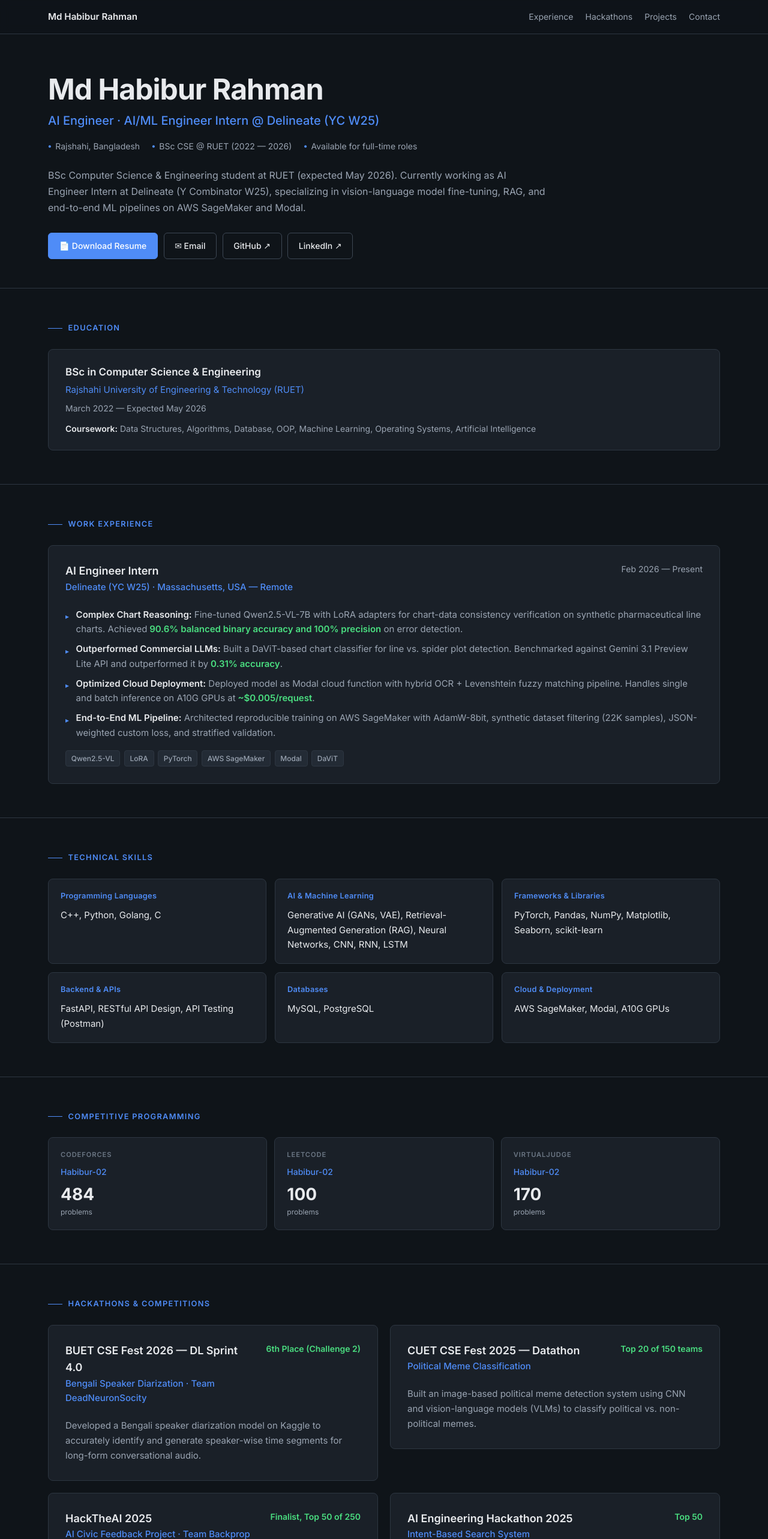
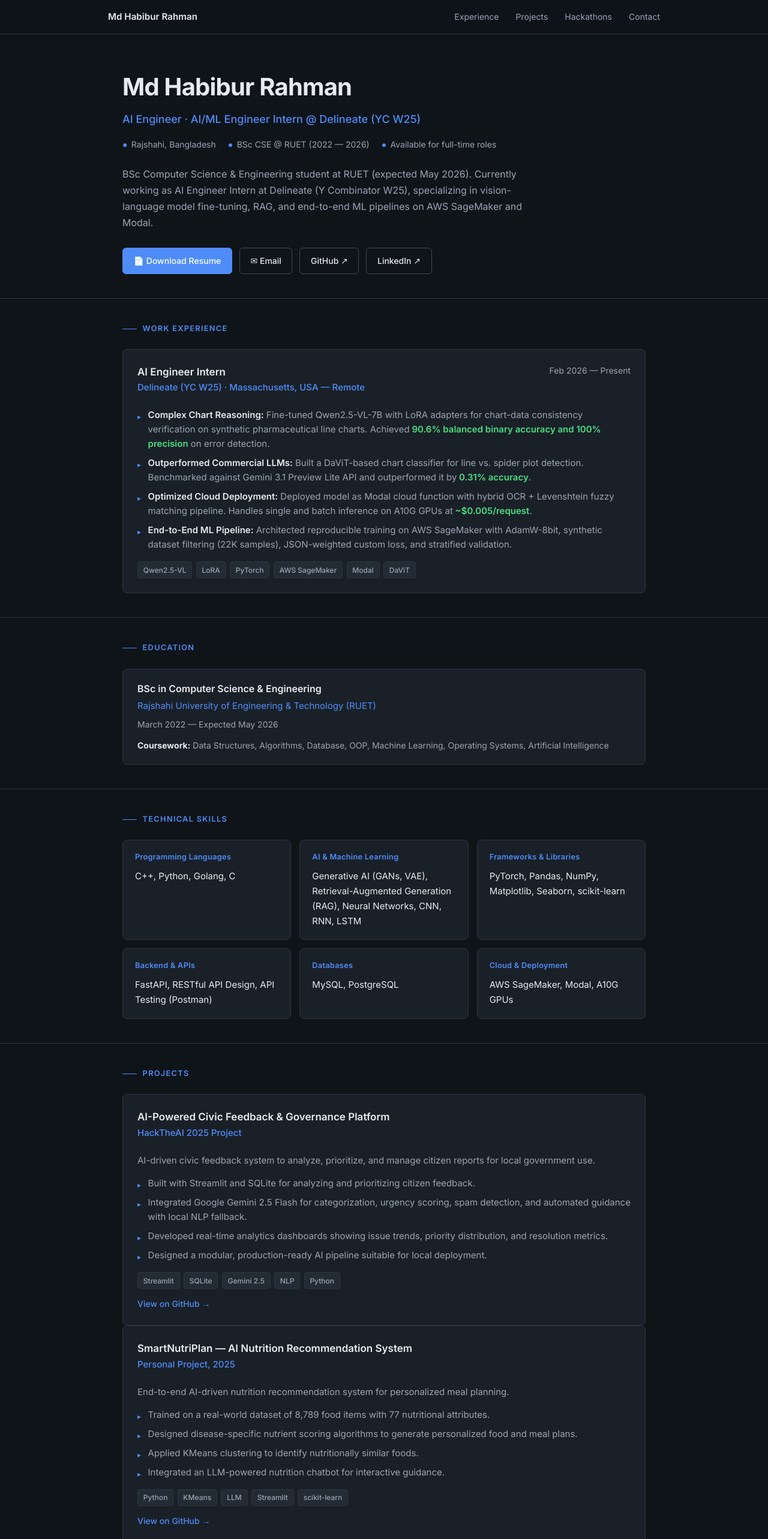
Before and after one commit to Habibur-02/Portfolio, a React (Vite) app: page / in a window 1280 px wide. Shown: the top 2566 px of the page at 60% size. Built offline with nearby package versions, Linux system fonts and the light colour scheme.

Commit message:
Add files via upload

```diff
--- a/src/App.jsx
+++ b/src/App.jsx
@@ -155,14 +155,11 @@ function Nav() {
   return (
     <nav className="nav">
       <div className="container nav-inner">
-        <a href="#top" className="nav-brand">
-          <span className="nav-brand-full">Md Habibur Rahman</span>
-          <span className="nav-brand-short">Habibur</span>
-        </a>
+        <a href="#top" className="nav-brand">Md Habibur Rahman</a>
         <div className="nav-links">
           <a href="#experience" className="nav-link">Experience</a>
-          <a href="#hackathons" className="nav-link secondary">Hackathons</a>
-          <a href="#projects" className="nav-link tertiary">Projects</a>
+          <a href="#projects" className="nav-link">Projects</a>
+          <a href="#hackathons" className="nav-link">Hackathons</a>
           <a href="#contact" className="nav-link">Contact</a>
         </div>
       </div>
@@ -214,7 +211,7 @@ function Experience() {
           <FadeIn key={i} delay={0.05 * i}>
             <article className="item">
               <div className="item-header">
-                <div className="item-header-main">
+                <div>
                   <div className="item-title">{e.title}</div>
                   <div className="item-subtitle">{e.company} · {e.location}</div>
                 </div>
@@ -256,8 +253,8 @@ function EducationSection() {
             <div className="edu-meta">
               <span>{e.period}</span>
             </div>
-            <p className="edu-coursework">
-              <strong>Coursework:</strong> {e.coursework}
+            <p style={{ fontSize: '0.875rem', color: 'var(--text-muted)', marginTop: '0.75rem' }}>
+              <strong style={{ color: 'var(--text)' }}>Coursework:</strong> {e.coursework}
             </p>
           </div>
         </FadeIn>
@@ -303,12 +300,11 @@ function Projects() {
         <FadeIn>
           <h2 className="section-title">Projects</h2>
         </FadeIn>
-        <div className="two-col-grid">
         {DATA.projects.map((p, i) => (
           <FadeIn key={i} delay={0.05 * i}>
             <article className="item">
               <div className="item-header">
-                  <div className="item-header-main">
+                <div>
                   <div className="item-title">{p.title}</div>
                   <div className="item-subtitle">{p.subtitle}</div>
                 </div>
@@ -331,7 +327,6 @@ function Projects() {
           </FadeIn>
         ))}
       </div>
-      </div>
     </section>
   );
 }
@@ -343,12 +338,11 @@ function Hackathons() {
         <FadeIn>
           <h2 className="section-title">Hackathons & Competitions</h2>
         </FadeIn>
-        <div className="two-col-grid">
         {DATA.hackathons.map((h, i) => (
           <FadeIn key={i} delay={0.04 * i}>
             <article className="item">
               <div className="item-header">
-                  <div className="item-header-main">
+                <div>
                   <div className="item-title">{h.name}</div>
                   <div className="item-subtitle">{h.role}</div>
                 </div>
@@ -360,7 +354,6 @@ function Hackathons() {
             </article>
           </FadeIn>
         ))}
-        </div>
       </div>
     </section>
   );
@@ -422,26 +415,22 @@ function Contact() {
         </FadeIn>
         <FadeIn delay={0.05}>
           <div className="item">
-            <div className="contact-grid">
+            <div style={{ display: 'grid', gridTemplateColumns: 'repeat(auto-fit, minmax(220px, 1fr))', gap: '1rem' }}>
               <div>
-                <div className="contact-label">Email</div>
-                <div className="contact-value">
-                  <a href={`mailto:${DATA.email}`}>{DATA.email}</a>
-                </div>
+                <div style={{ fontSize: '0.75rem', color: 'var(--text-dim)', textTransform: 'uppercase', letterSpacing: '0.05em', marginBottom: '0.35rem' }}>Email</div>
+                <a href={`mailto:${DATA.email}`} style={{ color: 'var(--accent)', fontSize: '0.9375rem' }}>{DATA.email}</a>
               </div>
               <div>
-                <div className="contact-label">Phone</div>
-                <div className="contact-value">{DATA.phone}</div>
+                <div style={{ fontSize: '0.75rem', color: 'var(--text-dim)', textTransform: 'uppercase', letterSpacing: '0.05em', marginBottom: '0.35rem' }}>Phone</div>
+                <span style={{ fontSize: '0.9375rem' }}>{DATA.phone}</span>
               </div>
               <div>
-                <div className="contact-label">Location</div>
-                <div className="contact-value">{DATA.location}</div>
+                <div style={{ fontSize: '0.75rem', color: 'var(--text-dim)', textTransform: 'uppercase', letterSpacing: '0.05em', marginBottom: '0.35rem' }}>Location</div>
+                <span style={{ fontSize: '0.9375rem' }}>{DATA.location}</span>
               </div>
               <div>
-                <div className="contact-label">LinkedIn</div>
-                <div className="contact-value">
-                  <a href={DATA.linkedin} target="_blank" rel="noopener noreferrer">habibur02</a>
-                </div>
+                <div style={{ fontSize: '0.75rem', color: 'var(--text-dim)', textTransform: 'uppercase', letterSpacing: '0.05em', marginBottom: '0.35rem' }}>LinkedIn</div>
+                <a href={DATA.linkedin} target="_blank" rel="noopener noreferrer" style={{ color: 'var(--accent)', fontSize: '0.9375rem' }}>habibur02</a>
               </div>
             </div>
           </div>
@@ -469,13 +458,13 @@ export default function App() {
     <>
       <Nav />
       <Hero />
+      <Experience />
       <EducationSection />
-      <Experience />
       <Skills />
-      <Profiles />
+      <Projects />
       <Hackathons />
       <Achievements />
-      <Projects />
+      <Profiles />
       <Contact />
       <Footer />
     </>
--- a/src/styles.css
+++ b/src/styles.css
@@ -1,6 +1,6 @@
 /* ============================================
-   Md Habibur Rahman — Portfolio
-   Responsive: Mobile (<640) | Tablet (640-1024) | Desktop (1024+)
+   Recruiter-first portfolio
+   Single font: Inter | Clean dark theme
    ============================================ */
 :root {
   --bg: #0f1419;
@@ -20,13 +20,9 @@
   box-sizing: border-box;
   margin: 0;
   padding: 0;
-  min-width: 0;
 }
 
-html {
-  scroll-behavior: smooth;
-  -webkit-text-size-adjust: 100%;
-}
+html { scroll-behavior: smooth; }
 
 body {
   background: var(--bg);
@@ -35,32 +31,20 @@ body {
   font-size: 15px;
   line-height: 1.6;
   -webkit-font-smoothing: antialiased;
-  -moz-osx-font-smoothing: grayscale;
-  overflow-x: hidden;
+  -moz-osx::font-smoothing: grayscale;
 }
 
 a { color: inherit; text-decoration: none; }
 
 ::selection { background: var(--accent); color: white; }
 
-img, svg { max-width: 100%; height: auto; }
-
 /* ============================================
-   CONTAINER — wider on desktop
+   LAYOUT
    ============================================ */
 .container {
-  width: 100%;
-  max-width: 1200px;
+  max-width: 920px;
   margin: 0 auto;
-  padding: 0 1.25rem;
-}
-
-@media (min-width: 768px) {
-  .container { padding: 0 2rem; }
-}
-
-@media (min-width: 1024px) {
-  .container { padding: 0 2.5rem; }
+  padding: 0 1.5rem;
 }
 
 /* ============================================
@@ -79,85 +63,58 @@ img, svg { max-width: 100%; height: auto; }
   display: flex;
   justify-content: space-between;
   align-items: center;
-  padding-top: 1rem;
-  padding-bottom: 1rem;
-  gap: 1rem;
-  min-width: 0;
+  padding: 1rem 0;
 }
 
 .nav-brand {
   font-size: 0.95rem;
   font-weight: 600;
-  white-space: nowrap;
-  overflow: hidden;
-  text-overflow: ellipsis;
-  flex-shrink: 1;
-  min-width: 0;
 }
-
-.nav-brand-full { display: inline; }
-.nav-brand-short { display: none; }
 
 .nav-links {
   display: flex;
-  gap: 1.25rem;
-  flex-shrink: 0;
+  gap: 1.75rem;
 }
 
 .nav-link {
   font-size: 0.875rem;
   color: var(--text-muted);
   transition: color 0.15s;
-  white-space: nowrap;
 }
 
 .nav-link:hover { color: var(--text); }
 
-@media (max-width: 640px) {
-  .nav-inner { padding-top: 0.85rem; padding-bottom: 0.85rem; }
-  .nav-brand { font-size: 0.85rem; }
-  .nav-brand-full { display: none; }
-  .nav-brand-short { display: inline; }
-  .nav-links { gap: 0.85rem; }
+@media (max-width: 540px) {
+  .nav-links { gap: 1rem; }
   .nav-link { font-size: 0.8rem; }
-  /* Hide secondary nav links on small screens to prevent overflow */
-  .nav-link.secondary { display: none; }
-}
-
-@media (max-width: 380px) {
-  .nav-link.tertiary { display: none; }
 }
 
 /* ============================================
-   HERO
+   HERO — clean, key info up front
    ============================================ */
-.hero { padding: 3rem 0 2.5rem; }
-
-@media (min-width: 768px) {
-  .hero { padding: 4rem 0 3rem; }
+.hero {
+  padding: 3.5rem 0 2.5rem;
 }
 
 .hero-name {
-  font-size: clamp(1.75rem, 5vw, 3rem);
+  font-size: clamp(1.75rem, 4.5vw, 2.5rem);
   font-weight: 700;
   letter-spacing: -0.02em;
   margin-bottom: 0.5rem;
-  line-height: 1.15;
-  word-wrap: break-word;
+  color: var(--text);
 }
 
 .hero-role {
-  font-size: clamp(1rem, 2vw, 1.25rem);
+  font-size: 1.125rem;
   color: var(--accent);
   font-weight: 500;
   margin-bottom: 1rem;
-  word-wrap: break-word;
 }
 
 .hero-meta {
   display: flex;
   flex-wrap: wrap;
-  gap: 0.75rem 1.25rem;
+  gap: 1.25rem;
   font-size: 0.875rem;
   color: var(--text-muted);
   margin-bottom: 1.5rem;
@@ -171,21 +128,20 @@ img, svg { max-width: 100%; height: auto; }
 
 .hero-meta-icon {
   color: var(--accent);
-  font-size: 0.6rem;
-  flex-shrink: 0;
+  font-size: 0.875rem;
 }
 
 .hero-summary {
   font-size: 1rem;
   color: var(--text-muted);
   line-height: 1.7;
-  max-width: 52rem;
+  max-width: 44rem;
   margin-bottom: 1.75rem;
 }
 
 .hero-cta {
   display: flex;
-  gap: 0.6rem;
+  gap: 0.75rem;
   flex-wrap: wrap;
 }
 
@@ -202,8 +158,6 @@ img, svg { max-width: 100%; height: auto; }
   background: transparent;
   color: var(--text);
   cursor: pointer;
-  font-family: inherit;
-  white-space: nowrap;
 }
 
 .btn:hover {
@@ -230,10 +184,6 @@ section {
   border-top: 1px solid var(--border);
 }
 
-@media (min-width: 768px) {
-  section { padding: 3.5rem 0; }
-}
-
 .section-title {
   font-size: 0.8rem;
   font-weight: 600;
@@ -251,26 +201,24 @@ section {
   width: 24px;
   height: 1px;
   background: var(--accent);
-  flex-shrink: 0;
 }
 
 /* ============================================
-   ITEM
+   ITEM — universal block for experience/project/etc
    ============================================ */
 .item {
   background: var(--surface);
   border: 1px solid var(--border);
   border-radius: 8px;
-  padding: 1.25rem;
+  padding: 1.5rem;
   margin-bottom: 1rem;
   transition: border-color 0.15s;
 }
 
-@media (min-width: 768px) {
-  .item { padding: 1.75rem; }
+.item:hover {
+  border-color: var(--border-light);
 }
 
-.item:hover { border-color: var(--border-light); }
 .item:last-child { margin-bottom: 0; }
 
 .item-header {
@@ -282,27 +230,16 @@ section {
   flex-wrap: wrap;
 }
 
-.item-header-main { min-width: 0; flex: 1; }
-
 .item-title {
   font-size: 1.0625rem;
   font-weight: 600;
   color: var(--text);
-  word-wrap: break-word;
-}
-
-@media (min-width: 768px) {
-  .item-title { font-size: 1.125rem; }
 }
 
 .item-meta {
   font-size: 0.875rem;
   color: var(--text-muted);
-  flex-shrink: 0;
-}
-
-@media (max-width: 540px) {
-  .item-meta { font-size: 0.8rem; width: 100%; }
+  white-space: nowrap;
 }
 
 .item-subtitle {
@@ -310,7 +247,6 @@ section {
   color: var(--accent);
   font-weight: 500;
   margin-bottom: 0.875rem;
-  word-wrap: break-word;
 }
 
 .item-description {
@@ -333,7 +269,7 @@ section {
   color: var(--text-muted);
   padding-left: 1.1rem;
   position: relative;
-  line-height: 1.65;
+  line-height: 1.6;
 }
 
 .item-bullets li::before {
@@ -342,11 +278,18 @@ section {
   left: 0;
   color: var(--accent);
   font-size: 0.75rem;
-  top: 0.35rem;
+  top: 0.3rem;
 }
 
-.item-bullets strong { color: var(--text); font-weight: 600; }
-.item-bullets .metric { color: var(--success); font-weight: 600; }
+.item-bullets strong {
+  color: var(--text);
+  font-weight: 600;
+}
+
+.item-bullets .metric {
+  color: var(--success);
+  font-weight: 600;
+}
 
 .item-tags {
   display: flex;
@@ -363,7 +306,6 @@ section {
   color: var(--text-muted);
   border: 1px solid var(--border);
   border-radius: 4px;
-  white-space: nowrap;
 }
 
 .item-links {
@@ -371,7 +313,6 @@ section {
   gap: 0.875rem;
   margin-top: 0.875rem;
   font-size: 0.875rem;
-  flex-wrap: wrap;
 }
 
 .item-link {
@@ -382,51 +323,30 @@ section {
   gap: 0.25rem;
 }
 
-.item-link:hover { text-decoration: underline; }
-
-/* ============================================
-   2-COLUMN GRIDS (Desktop) for Projects + Hackathons
-   ============================================ */
-.two-col-grid {
-  display: grid;
-  grid-template-columns: 1fr;
-  gap: 1rem;
-}
-
-@media (min-width: 900px) {
-  .two-col-grid {
-    grid-template-columns: 1fr 1fr;
-    gap: 1.25rem;
-  }
-  .two-col-grid .item { margin-bottom: 0; }
+.item-link:hover {
+  text-decoration: underline;
 }
 
 /* ============================================
-   EDUCATION
+   EDUCATION — compact 2-line block
    ============================================ */
 .edu-item {
   background: var(--surface);
   border: 1px solid var(--border);
   border-radius: 8px;
-  padding: 1.25rem;
-}
-
-@media (min-width: 768px) {
-  .edu-item { padding: 1.5rem 1.75rem; }
+  padding: 1.25rem 1.5rem;
 }
 
 .edu-degree {
-  font-size: 1.0625rem;
+  font-size: 1rem;
   font-weight: 600;
   margin-bottom: 0.25rem;
-  word-wrap: break-word;
 }
 
 .edu-school {
   font-size: 0.9375rem;
   color: var(--accent);
   margin-bottom: 0.5rem;
-  word-wrap: break-word;
 }
 
 .edu-meta {
@@ -437,34 +357,13 @@ section {
   flex-wrap: wrap;
 }
 
-.edu-coursework {
-  font-size: 0.875rem;
-  color: var(--text-muted);
-  margin-top: 0.75rem;
-  line-height: 1.6;
-}
-
-.edu-coursework strong { color: var(--text); font-weight: 600; }
-
 /* ============================================
-   SKILLS
+   SKILLS — grouped grid
    ============================================ */
 .skills-grid {
   display: grid;
-  grid-template-columns: 1fr;
+  grid-template-columns: repeat(auto-fit, minmax(260px, 1fr));
   gap: 0.875rem;
-}
-
-@media (min-width: 640px) {
-  .skills-grid {
-    grid-template-columns: repeat(2, 1fr);
-  }
-}
-
-@media (min-width: 1024px) {
-  .skills-grid {
-    grid-template-columns: repeat(3, 1fr);
-  }
 }
 
 .skill-group {
@@ -489,7 +388,7 @@ section {
 }
 
 /* ============================================
-   ACHIEVEMENTS — table style
+   ACHIEVEMENTS — compact table-style
    ============================================ */
 .ach-list {
   background: var(--surface);
@@ -500,7 +399,7 @@ section {
 
 .ach-row {
   display: grid;
-  grid-template-columns: 70px 1fr auto;
+  grid-template-columns: 80px 1fr auto;
   gap: 1rem;
   padding: 0.875rem 1.25rem;
   border-bottom: 1px solid var(--border);
@@ -516,67 +415,61 @@ section {
   font-variant-numeric: tabular-nums;
 }
 
-.ach-title { color: var(--text); word-wrap: break-word; }
+.ach-title { color: var(--text); }
 
 .ach-result {
   color: var(--success);
   font-weight: 600;
   font-size: 0.875rem;
-  text-align: right;
 }
 
-@media (max-width: 600px) {
+@media (max-width: 540px) {
   .ach-row {
     grid-template-columns: 1fr;
     gap: 0.25rem;
-    padding: 1rem 1.25rem;
   }
   .ach-year { font-size: 0.8rem; }
-  .ach-result { text-align: left; }
 }
 
 /* ============================================
-   COMPETITIVE PROGRAMMING PROFILES
+   PROFILES — coding judge stats
    ============================================ */
 .profile-grid {
   display: grid;
-  grid-template-columns: 1fr;
+  grid-template-columns: repeat(auto-fit, minmax(180px, 1fr));
   gap: 0.75rem;
-}
-
-@media (min-width: 540px) {
-  .profile-grid { grid-template-columns: repeat(3, 1fr); }
 }
 
 .profile {
   background: var(--surface);
   border: 1px solid var(--border);
   border-radius: 8px;
-  padding: 1.25rem;
+  padding: 1.125rem 1.25rem;
   transition: border-color 0.15s;
 }
 
-.profile:hover { border-color: var(--accent); }
+.profile:hover {
+  border-color: var(--accent);
+}
 
 .profile-platform {
-  font-size: 0.7rem;
+  font-size: 0.75rem;
   color: var(--text-dim);
-  font-weight: 600;
-  letter-spacing: 0.08em;
+  font-weight: 500;
+  letter-spacing: 0.05em;
   text-transform: uppercase;
-  margin-bottom: 0.5rem;
+  margin-bottom: 0.4rem;
 }
 
 .profile-handle {
-  font-size: 0.875rem;
+  font-size: 0.9375rem;
   color: var(--accent);
   font-weight: 500;
-  margin-bottom: 0.75rem;
-  word-wrap: break-word;
+  margin-bottom: 0.25rem;
 }
 
 .profile-count {
-  font-size: 1.75rem;
+  font-size: 1.5rem;
   font-weight: 700;
   color: var(--text);
   line-height: 1;
@@ -585,46 +478,8 @@ section {
 .profile-count-label {
   font-size: 0.75rem;
   color: var(--text-muted);
-  margin-top: 0.35rem;
+  margin-top: 0.25rem;
 }
-
-/* ============================================
-   CONTACT
-   ============================================ */
-.contact-grid {
-  display: grid;
-  grid-template-columns: 1fr;
-  gap: 1.25rem;
-}
-
-@media (min-width: 540px) {
-  .contact-grid { grid-template-columns: repeat(2, 1fr); }
-}
-
-@media (min-width: 900px) {
-  .contact-grid { grid-template-columns: repeat(4, 1fr); }
-}
-
-.contact-label {
-  font-size: 0.7rem;
-  color: var(--text-dim);
-  text-transform: uppercase;
-  letter-spacing: 0.08em;
-  font-weight: 600;
-  margin-bottom: 0.4rem;
-}
-
-.contact-value {
-  font-size: 0.9375rem;
-  word-wrap: break-word;
-  overflow-wrap: break-word;
-}
-
-.contact-value a {
-  color: var(--accent);
-}
-
-.contact-value a:hover { text-decoration: underline; }
 
 /* ============================================
    FOOTER
```
Lines whose indentation alone changed are shown as unchanged.
